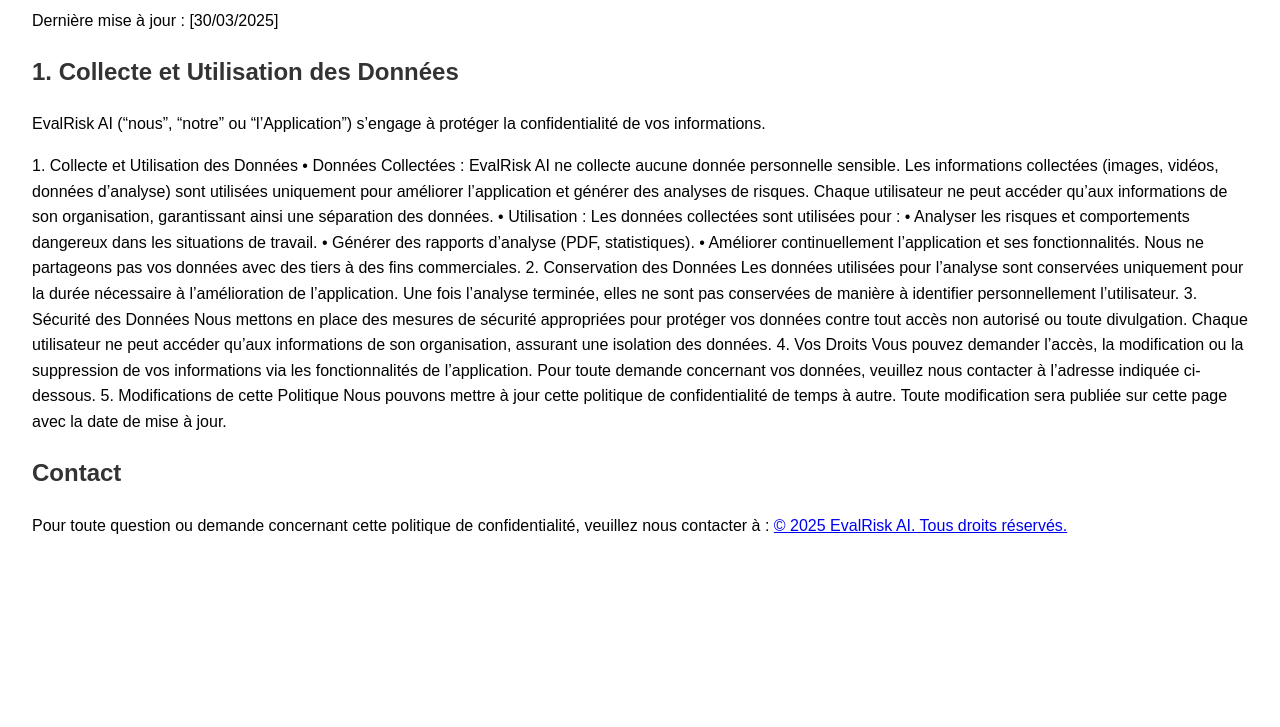
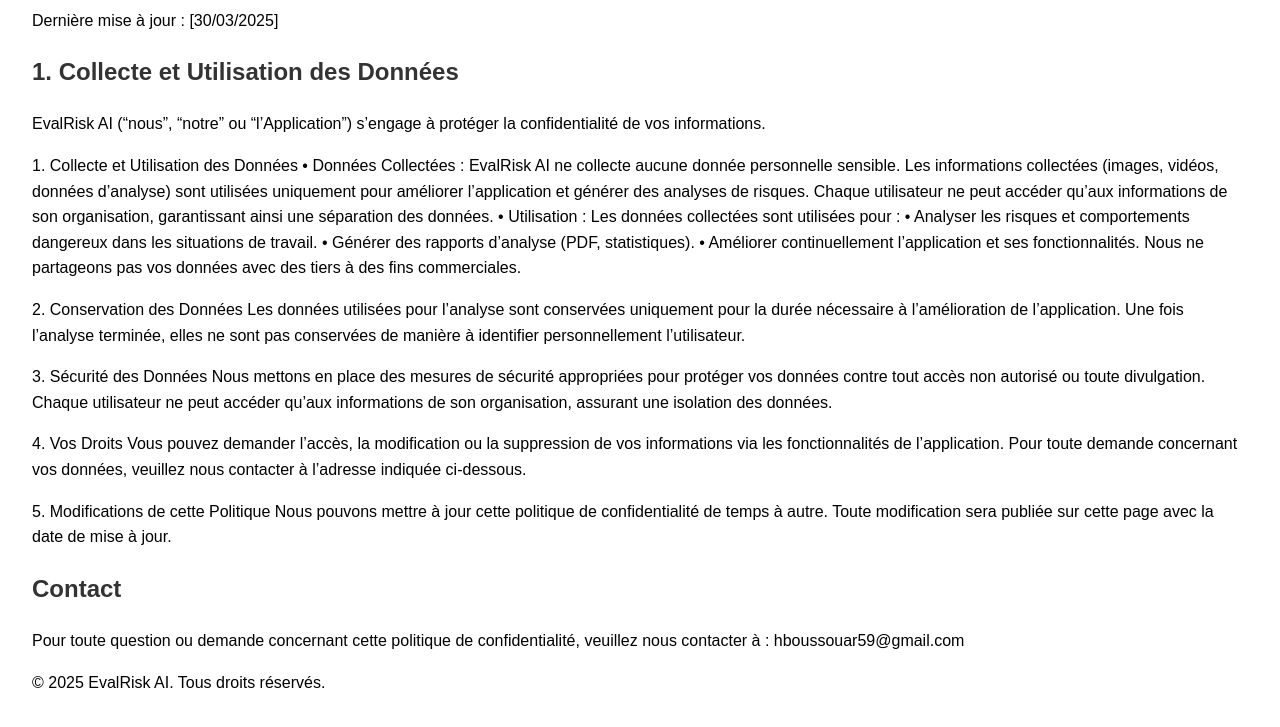
Before and after one commit to hbouss/evalriskai-privacy, a plain HTML site: page index.html in a window 1280 px wide. Shown: the part 97-824 px from the top of the page. Before the commit the page ends 800 px from the top, so only its background shows below. Drawn offline with Linux system fonts and the light colour scheme.

Commit message:
Update index.html

```diff
--- a/index.html
+++ b/index.html
@@ -23,27 +23,27 @@
 	•	Analyser les risques et comportements dangereux dans les situations de travail.
 	•	Générer des rapports d’analyse (PDF, statistiques).
 	•	Améliorer continuellement l’application et ses fonctionnalités.
-Nous ne partageons pas vos données avec des tiers à des fins commerciales.
+Nous ne partageons pas vos données avec des tiers à des fins commerciales.</p>
 
-2. Conservation des Données
+<p>2. Conservation des Données
 
-Les données utilisées pour l’analyse sont conservées uniquement pour la durée nécessaire à l’amélioration de l’application. Une fois l’analyse terminée, elles ne sont pas conservées de manière à identifier personnellement l’utilisateur.
+Les données utilisées pour l’analyse sont conservées uniquement pour la durée nécessaire à l’amélioration de l’application. Une fois l’analyse terminée, elles ne sont pas conservées de manière à identifier personnellement l’utilisateur.</p>
 
-3. Sécurité des Données
+<p>3. Sécurité des Données
 
-Nous mettons en place des mesures de sécurité appropriées pour protéger vos données contre tout accès non autorisé ou toute divulgation. Chaque utilisateur ne peut accéder qu’aux informations de son organisation, assurant une isolation des données.
+Nous mettons en place des mesures de sécurité appropriées pour protéger vos données contre tout accès non autorisé ou toute divulgation. Chaque utilisateur ne peut accéder qu’aux informations de son organisation, assurant une isolation des données.</p>
 
-4. Vos Droits
+<p>4. Vos Droits
 
-Vous pouvez demander l’accès, la modification ou la suppression de vos informations via les fonctionnalités de l’application. Pour toute demande concernant vos données, veuillez nous contacter à l’adresse indiquée ci-dessous.
+Vous pouvez demander l’accès, la modification ou la suppression de vos informations via les fonctionnalités de l’application. Pour toute demande concernant vos données, veuillez nous contacter à l’adresse indiquée ci-dessous.</p>
 
-5. Modifications de cette Politique
+<p>5. Modifications de cette Politique
 
 Nous pouvons mettre à jour cette politique de confidentialité de temps à autre. Toute modification sera publiée sur cette page avec la date de mise à jour.</p>
 
   <!-- Ajoutez le reste du contenu ici -->
   <h2>Contact</h2>
-  <p>Pour toute question ou demande concernant cette politique de confidentialité, veuillez nous contacter à : <a href="mailto:hboussouar59@gmail.com</a></p>
+  <p>Pour toute question ou demande concernant cette politique de confidentialité, veuillez nous contacter à : hboussouar59@gmail.com</p>
   <p>© 2025 EvalRisk AI. Tous droits réservés.</p>
 </body>
 </html>
```
